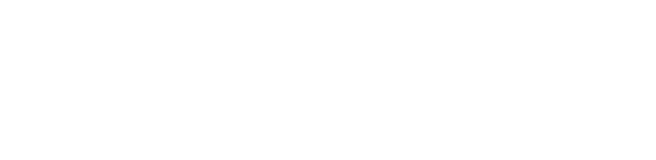
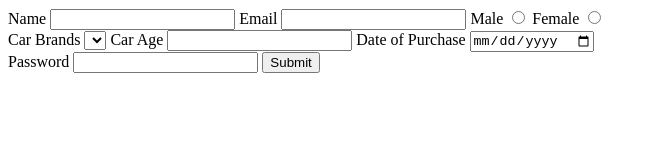
Before and after one commit to acciojob/car-insurance-form-Harshal39, a website: page main.html in a window 1280 px wide. Shown: the whole page, without its empty margins (0-656 px from the left). Drawn offline with Linux system fonts and the light colour scheme.

Commit message:
created a submission

```diff
--- a/main.html
+++ b/main.html
@@ -8,6 +8,29 @@
 
 <body>
 	<!-- the entire body must be written by student -->
+	<form method = "post">
+		<label for = "name">Name</label>
+		<input type = "text" id = "name" required>
+		<label for = "email">Email</label>
+		<input type = "email" id = "email" required>
+		<label>Male</label>
+		<input type = "radio" name = "gender" required>
+		<label>Female</label>
+		<input type = "radio" name = "gender" required><br>
+		<label for = "cars">Car Brands</label>
+		<select type = "dropdown" id = "cars">
+			<options>BMW</options>
+			<options>Audi</options>
+			<options>Mercedez</options>
+		</select>
+		<label for = "carage">Car Age</label>
+		<input type = "number" id = "carage" required>
+		<label for = "dop">Date of Purchase</label>
+		<input type = "date" id = "dop" required><br>
+		<label for = "password">Password</label>
+		<input type = "password" id = "password" required>
+		<button type = "submit">Submit</button>
+	</form>
     <script type="text/javascript" src="./script.js">
 </script>
 
```
